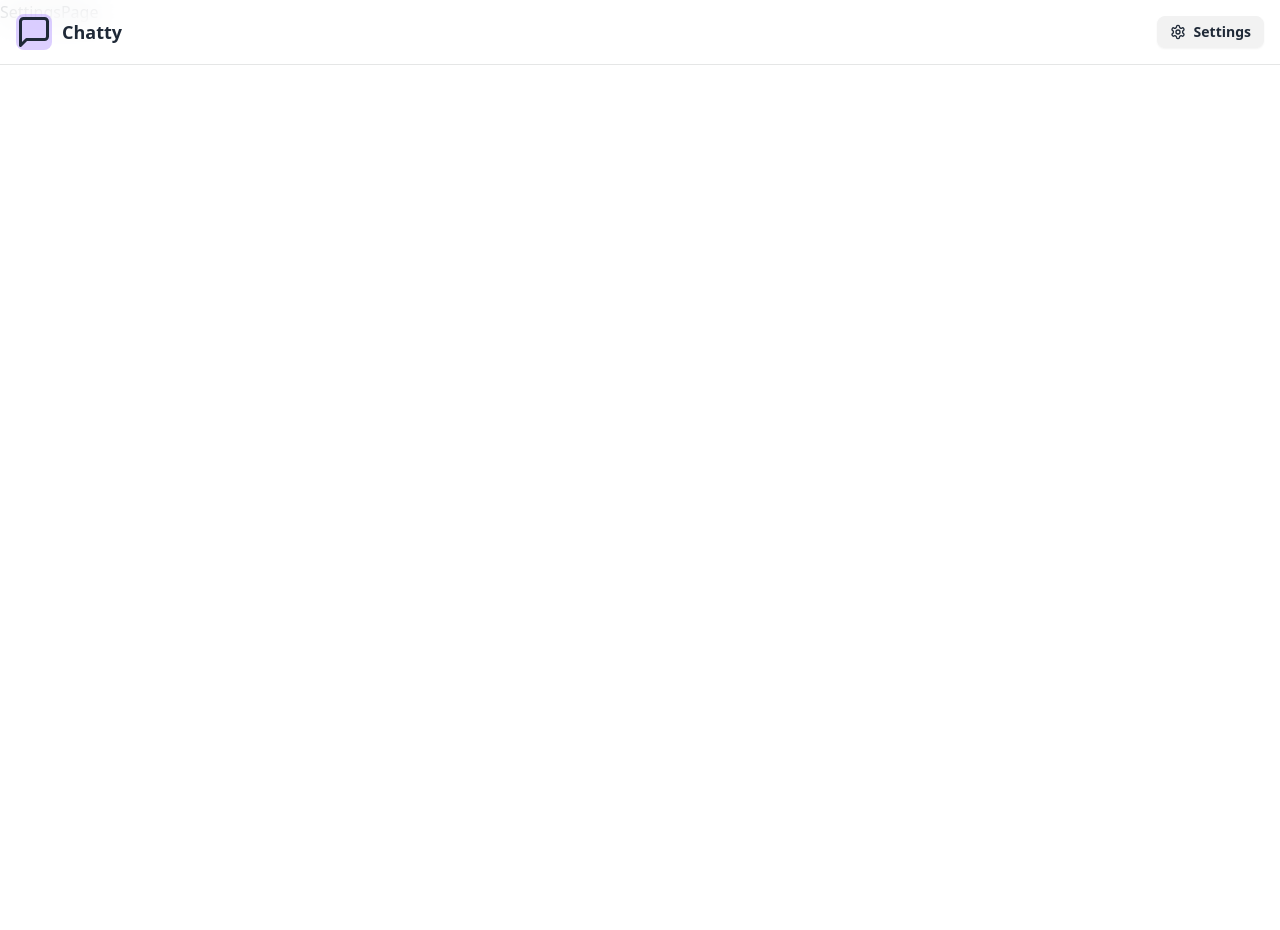
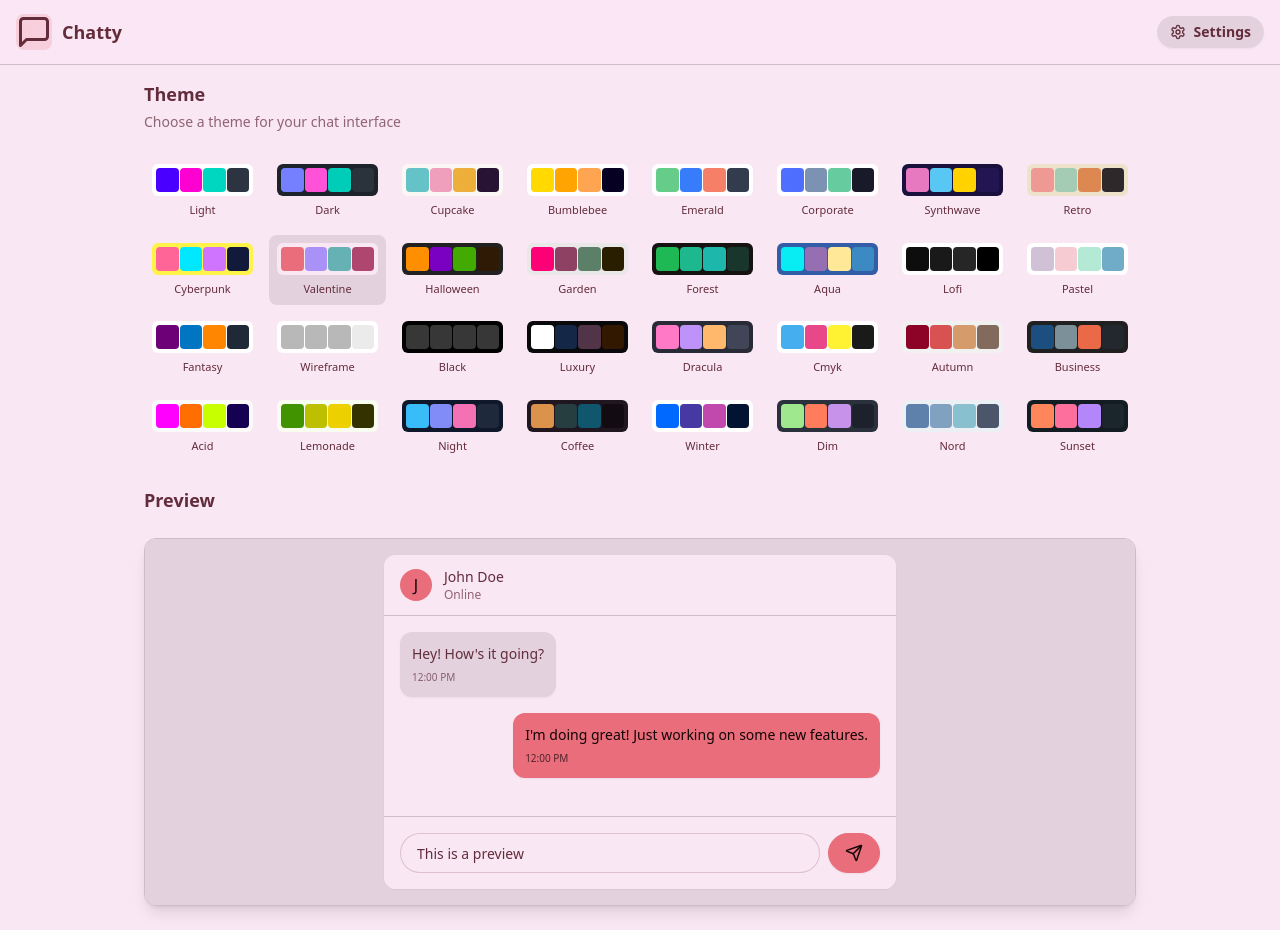
Before and after one commit to SumeyraSeyma/Chat-App, a React (Vite) app in the folder frontend/: page /settings in a window 1280 px wide. Before the commit the page ends 800 px from the top, so only its background shows below. Built offline with nearby package versions, Linux system fonts and the light colour scheme; no server answers.

Commit message:
SettingsPage

```diff
--- a/frontend/src/App.jsx
+++ b/frontend/src/App.jsx
@@ -6,7 +6,8 @@
 import ProfilePage from "./pages/ProfilePage"
 
 import {useAuthStore} from "./store/useAuthStore"
-import {Routes, Route, Navigate} from "react-router-dom"
+import {useThemeStore} from "./store/useThemeStore"
+import {Routes, Route, Navigate, data} from "react-router-dom"
 import {useEffect} from "react"
 
 import {Loader} from "lucide-react"
@@ -16,6 +17,7 @@
 
 const App = () => {
   const {authUser, checkAuth, isCheckingAuth} = useAuthStore()
+  const {theme} = useThemeStore()
 
   useEffect(() => {
     checkAuth()
@@ -32,7 +34,7 @@
 
 
   return (
-    <div>
+    <div data-theme = {theme}>
 
     <Navbar />
 
--- /dev/null
+++ b/frontend/src/constans/index.js
@@ -0,0 +1,34 @@
+export const THEMES = [
+    "light",
+    "dark",
+    "cupcake",
+    "bumblebee",
+    "emerald",
+    "corporate",
+    "synthwave",
+    "retro",
+    "cyberpunk",
+    "valentine",
+    "halloween",
+    "garden",
+    "forest",
+    "aqua",
+    "lofi",
+    "pastel",
+    "fantasy",
+    "wireframe",
+    "black",
+    "luxury",
+    "dracula",
+    "cmyk",
+    "autumn",
+    "business",
+    "acid",
+    "lemonade",
+    "night",
+    "coffee",
+    "winter",
+    "dim",
+    "nord",
+    "sunset",
+  ];
--- a/frontend/src/pages/ProfilePage.jsx
+++ b/frontend/src/pages/ProfilePage.jsx
@@ -22,7 +22,7 @@
   };
 
   return (
-    <div className="h-screen pt-20">
+    <div className="pt-20">
       <div className="max-w-2xl mx-auto p-4 py-8">
         <div className="bg-base-300 rounded-xl p-6 space-y-8">
           <div className="text-center">
--- a/frontend/src/pages/SettingsPage.jsx
+++ b/frontend/src/pages/SettingsPage.jsx
@@ -1,9 +1,135 @@
+import { THEMES } from "../constans";
+import { useThemeStore } from "../store/useThemeStore";
+import { Send } from "lucide-react";
 
+const PREVIEW_MESSAGES = [
+  { id: 1, content: "Hey! How's it going?", isSent: false },
+  {
+    id: 2,
+    content: "I'm doing great! Just working on some new features.",
+    isSent: true,
+  },
+];
 
 const SettingsPage = () => {
+  const { theme, setTheme } = useThemeStore();
+
   return (
-    <div>SettingsPage</div>
-  )
-}
+    <div className="container mx-auto px-4 pb-6 pt-20 max-w-5xl">
+      <div className="space-y-6">
+        <div className="flex flex-col gap-1" >
+          <h2 className="text-lg font-semibold">Theme</h2>
+          <p className="text-sm text-base-content/70">
+            Choose a theme for your chat interface
+          </p>
+        </div>
 
-export default SettingsPage
+        <div className="grid grid-cols-4 sm:grid-cols-6 md:grid-cols-8 gap-2">
+          {THEMES.map((t) => (
+            <button
+              key={t}
+              className={`
+                group flex flex-col items-center gap-1.5 p-2 rounded-lg transition-colors
+                ${theme === t ? "bg-base-200" : "hover:bg-base-200/50"}
+              `}
+              onClick={() => setTheme(t)}
+            >
+              <div
+                className="relative h-8 w-full rounded-md overflow-hidden"
+                data-theme={t}
+              >
+                <div className="absolute inset-0 grid grid-cols-4 gap-px p-1">
+                  <div className="rounded bg-primary"></div>
+                  <div className="rounded bg-secondary"></div>
+                  <div className="rounded bg-accent"></div>
+                  <div className="rounded bg-neutral"></div>
+                </div>
+              </div>
+              <span className="text-[11px] font-medium truncate w-full text-center">
+                {t.charAt(0).toUpperCase() + t.slice(1)}
+              </span>
+            </button>
+          ))}
+        </div>
+
+        {/* Preview Section */}
+        <h3 className="text-lg font-semibold mb-3">Preview</h3>
+        <div className="rounded-xl border border-base-300 overflow-hidden bg-base-100 shadow-lg">
+          <div className="p-4 bg-base-200">
+            <div className="max-w-lg mx-auto">
+              {/* Mock Chat UI */}
+              <div className="bg-base-100 rounded-xl shadow-sm overflow-hidden">
+                {/* Chat Header */}
+                <div className="px-4 py-3 border-b border-base-300 bg-base-100">
+                  <div className="flex items-center gap-3">
+                    <div className="w-8 h-8 rounded-full bg-primary flex items-center justify-center text-primary-content font-medium">
+                      J
+                    </div>
+                    <div>
+                      <h3 className="font-medium text-sm">John Doe</h3>
+                      <p className="text-xs text-base-content/70">Online</p>
+                    </div>
+                  </div>
+                </div>
+
+                {/* Chat Messages */}
+                <div className="p-4 space-y-4 min-h-[200px] max-h-[200px] overflow-y-auto bg-base-100">
+                  {PREVIEW_MESSAGES.map((message) => (
+                    <div
+                      key={message.id}
+                      className={`flex ${
+                        message.isSent ? "justify-end" : "justify-start"
+                      }`}
+                    >
+                      <div
+                        className={`
+                          max-w-[80%] rounded-xl p-3 shadow-sm
+                          ${
+                            message.isSent
+                              ? "bg-primary text-primary-content"
+                              : "bg-base-200"
+                          }
+                        `}
+                      >
+                        <p className="text-sm">{message.content}</p>
+                        <p
+                          className={`
+                            text-[10px] mt-1.5
+                            ${
+                              message.isSent
+                                ? "text-primary-content/70"
+                                : "text-base-content/70"
+                            }
+                          `}
+                        >
+                          12:00 PM
+                        </p>
+                      </div>
+                    </div>
+                  ))}
+                </div>
+
+                {/* Chat Input */}
+                <div className="p-4 border-t border-base-300 bg-base-100">
+                  <div className="flex gap-2">
+                    <input
+                      type="text"
+                      className="input input-bordered flex-1 text-sm h-10"
+                      placeholder="Type a message..."
+                      value="This is a preview"
+                      readOnly
+                    />
+                    <button className="btn btn-primary h-10 min-h-0">
+                      <Send size={18} />
+                    </button>
+                  </div>
+                </div>
+              </div>
+            </div>
+          </div>
+        </div>
+      </div>
+    </div>
+  );
+};
+export default SettingsPage;
--- /dev/null
+++ b/frontend/src/store/useThemeStore.js
@@ -0,0 +1,9 @@
+import { create } from "zustand";
+
+export const useThemeStore = create((set) => ({
+  theme: localStorage.getItem("chat-theme") || "valentine",
+  setTheme: (theme) => {
+    localStorage.setItem("chat-theme", theme);
+    set({ theme });
+  },
+}));
--- a/frontend/tailwind.config.js
+++ b/frontend/tailwind.config.js
@@ -10,4 +10,40 @@
     extend: {},
   },
   plugins: [daisyui],
+  daisyui: {
+    themes: [
+      "light",
+      "dark",
+      "cupcake",
+      "bumblebee",
+      "emerald",
+      "corporate",
+      "synthwave",
+      "retro",
+      "cyberpunk",
+      "valentine",
+      "halloween",
+      "garden",
+      "forest",
+      "aqua",
+      "lofi",
+      "pastel",
+      "fantasy",
+      "wireframe",
+      "black",
+      "luxury",
+      "dracula",
+      "cmyk",
+      "autumn",
+      "business",
+      "acid",
+      "lemonade",
+      "night",
+      "coffee",
+      "winter",
+      "dim",
+      "nord",
+      "sunset",
+    ],
+  },
 }
```
